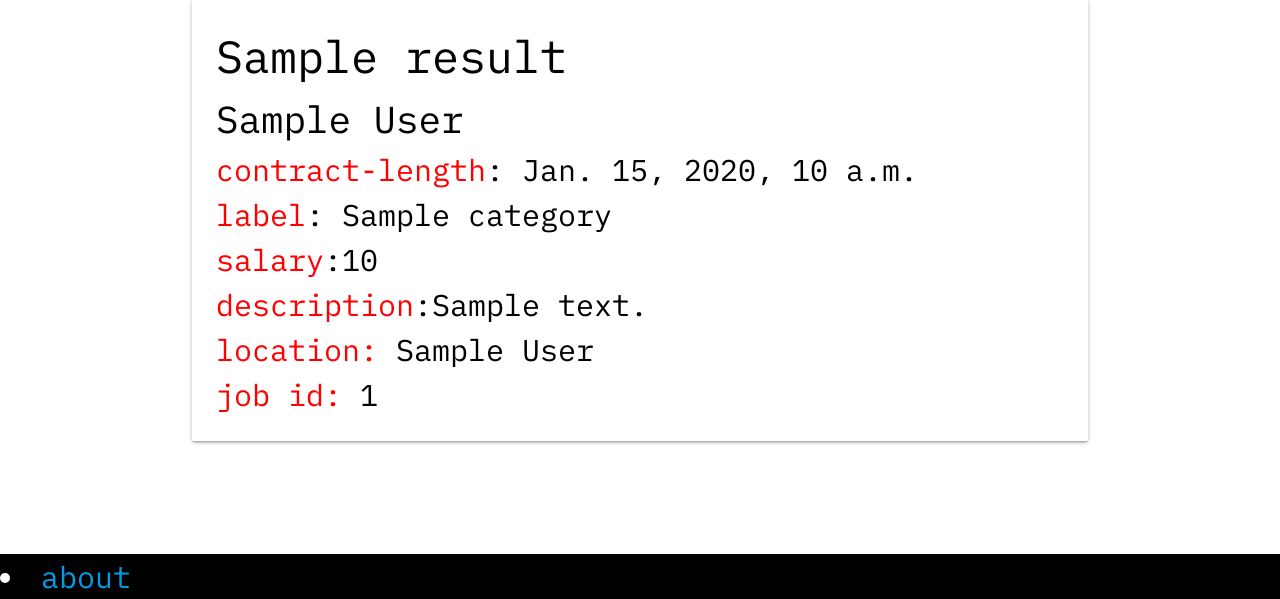
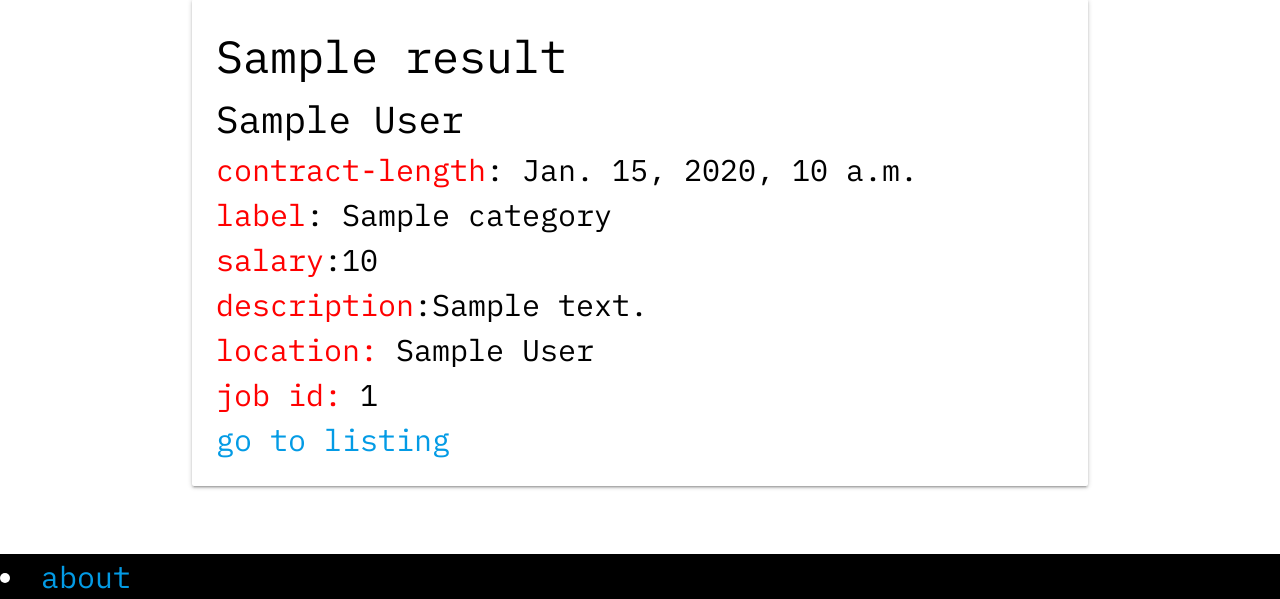
Before and after one commit to Pfulcher26/perfect-match, a Django app: page /job-listings/ in a window 1280 px wide. Shown: the part 201-800 px from the top of the page. Run offline with Django 4.2, Linux system fonts and the light colour scheme; tables that the repository leaves empty hold one stand-in row (values such as "Sample post"); a database or web service that is not in the repository returns one stand-in record (values such as "Sample title").

Commit message:
Adds redirect url inside of anchor tag inn job_listings.html.

```diff
--- a/project_3/main_app/templates/job/job_listings.html
+++ b/project_3/main_app/templates/job/job_listings.html
@@ -16,7 +16,8 @@
         <p><span style="color:red">description</span>:{{ i.description }}</p>
         <p><span style="color:red">location:</span> {{ i.location.display_name }}</p>
         <p><span style="color:red">job id:</span> {{ i.id }}</p>
-        </div>
+        <a href='{{ i.redirect_url }}'>go to listing</a>
+    </div>
         </div>
     {% endfor %}
 
```
